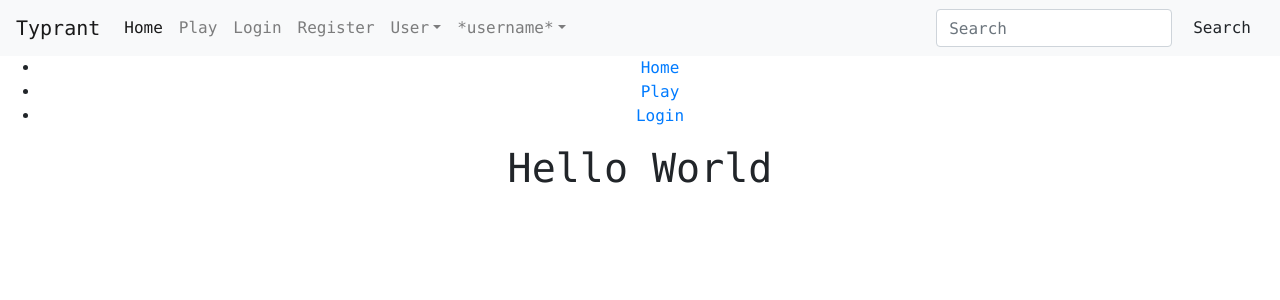
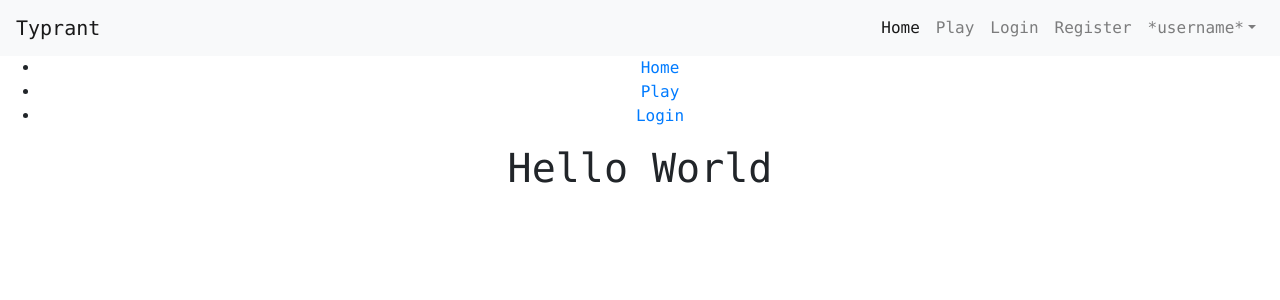
Before and after one commit to JoePark1993/typrant, a React (Create React App) app in the folder client/: page / in a window 1280 px wide. Shown: the top 300 px of the page. Built offline with nearby package versions, Linux system fonts and the light colour scheme; what aws-amplify would draw is missing.

Commit message:
right aligned header with username dropdown

```diff
--- a/client/src/Components/Navigation.js
+++ b/client/src/Components/Navigation.js
@@ -39,7 +39,7 @@
         </button>
 
         <div className="collapse navbar-collapse" id="navbarSupportedContent">
-          <ul className="navbar-nav mr-auto">
+          <ul className="navbar-nav ml-auto">
             <li className="nav-item active">
               <a className="nav-link" href="/">Home <span className="sr-only">(current)</span></a>
             </li>
@@ -52,7 +52,7 @@
             <li className="nav-item">
               <a className="nav-link" href="/">Register</a>
             </li>
-            <li className="nav-item dropdown">
+            {/* <li className="nav-item dropdown">
               <a className="nav-link dropdown-toggle" href="/" id="navbarDropdown" role="button" data-toggle="dropdown" aria-haspopup="true" aria-expanded="false">
                 User
               </a>
@@ -62,7 +62,7 @@
                 <div className="dropdown-divider"></div>
                 <a className="dropdown-item" href="/">Something else here</a>
               </div>
-            </li>
+            </li> */}
            <NavDropdown name="*username*">
             <a className="dropdown-item" href="/">Action</a>
             <a className="dropdown-item" href="/">Another action</a>
@@ -70,10 +70,10 @@
             <a className="dropdown-item" href="/">Something else here</a>
             </NavDropdown>
           </ul>
-          <form className="form-inline my-3 my-lg-0">
+          {/* <form className="form-inline my-3 my-lg-0">
             <input className="form-control mr-sm-2" type="search" placeholder="Search" aria-label="Search" />
             <button className="btn b tn-outline-success my-2 my-sm-0" type="submit">Search</button>
-          </form>
+          </form> */}
         </div>
       </nav>
     )
```
